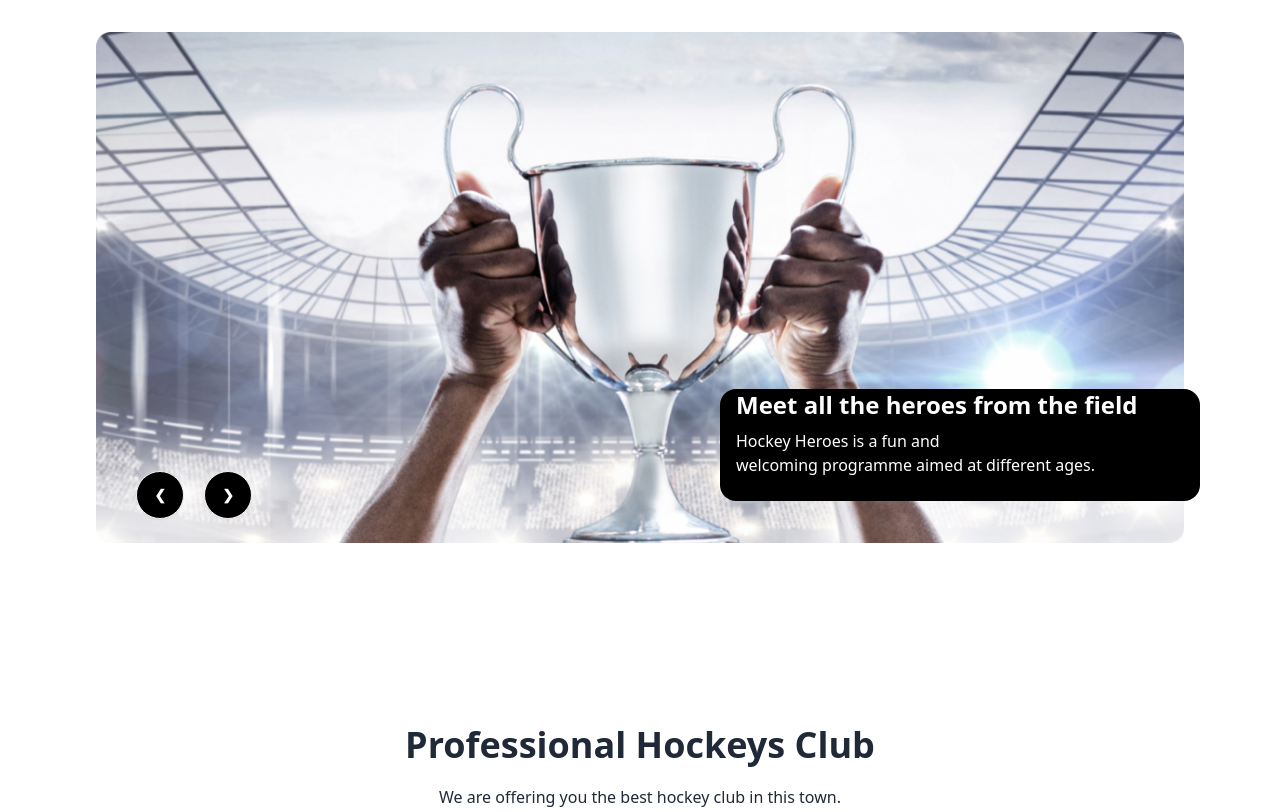
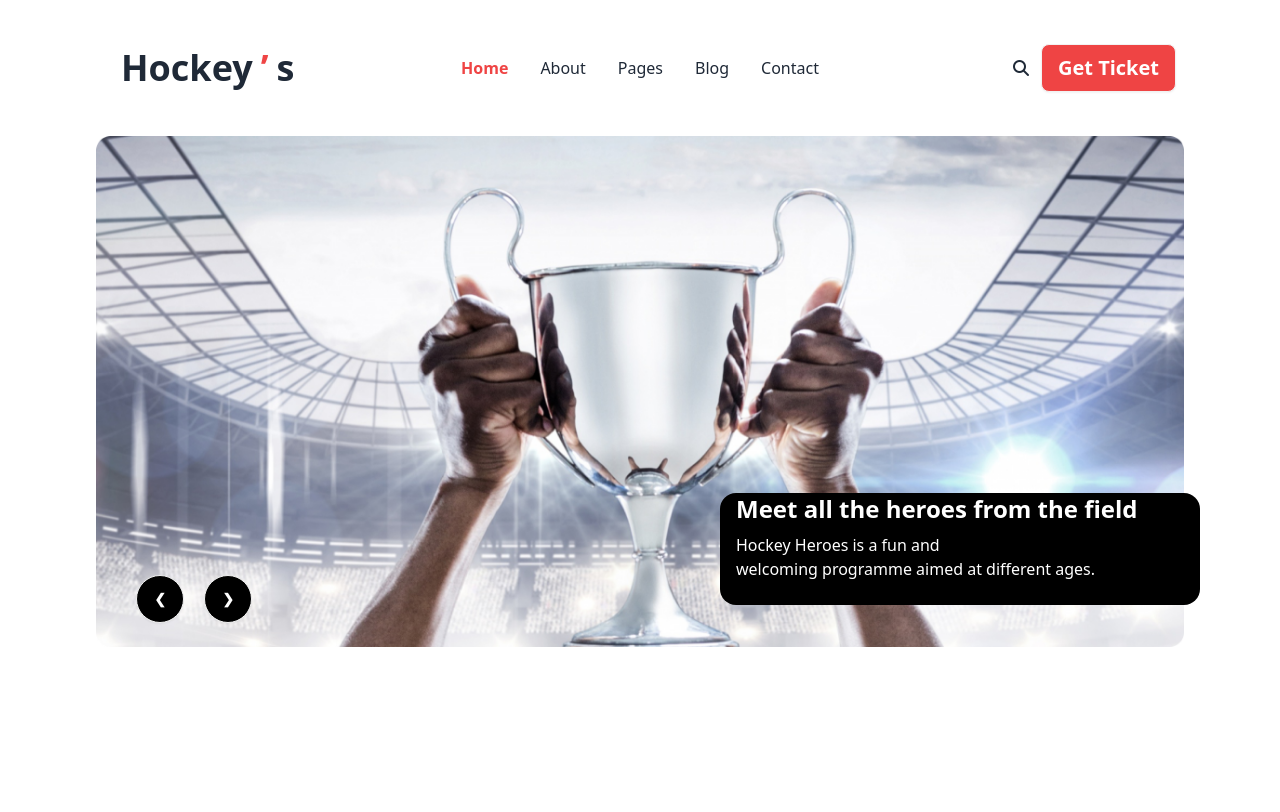
Before and after one commit to Md-MehDi-haSan/B9A3-Hockeys-main, a plain HTML site: page index.html in a window 1280 px wide. Shown: the top 812 px of the page. Drawn offline with nearby package versions, Linux system fonts and the light colour scheme.

Commit message:
my second commit before responsive

```diff
--- a/index.html
+++ b/index.html
@@ -43,6 +43,58 @@
 
 <body>
     <header>
+        <!-- nav bar section starts here -->
+
+        <section class=" container mx-auto lg:px-24 px-8 my-8 ">
+
+        <div class="navbar bg-base-100">
+            <div class="navbar-start">
+              <div class="dropdown">
+                <div tabindex="0" role="button" class="btn btn-ghost lg:hidden">
+                  <svg xmlns="http://www.w3.org/2000/svg" class="h-5 w-5" fill="none" viewBox="0 0 24 24" stroke="currentColor"><path stroke-linecap="round" stroke-linejoin="round" stroke-width="2" d="M4 6h16M4 12h8m-8 6h16" /></svg>
+                </div>
+                <ul tabindex="0" class="menu menu-sm dropdown-content mt-3 z-[1] p-2 shadow bg-base-100 rounded-box w-52">
+                  <li><a>Home</a></li>
+                  <li>
+                    <a>About</a>
+                    <!-- <ul class="p-2">
+                      <li><a>Submenu 1</a></li>
+                      <li><a>Submenu 2</a></li>
+                    </ul> -->
+                  </li>
+                  <li><a>Pages</a></li>
+                  <li><a>Blog</a></li>
+                  <li><a>Contact</a></li>
+                </ul>
+              </div>
+              <a class="btn btn-ghost text-4xl">Hockey <span class="text-red-500">’</span>s</a>
+            </div>
+            <div class="navbar-center hidden lg:flex">
+              <ul class="menu menu-horizontal px-1">
+                <li><a class="text-red-500 text-base font-bold">Home</a></li>
+                <li>
+                    <a class="text-base">About</a>
+                  <!-- <details>
+                    <summary>About</summary>
+                    <ul class="p-2">
+                      <li><a>Submenu 1</a></li>
+                      <li><a>Submenu 2</a></li>
+                    </ul>
+                  </details> -->
+                </li>
+                <li><a class="text-base">Pages</a></li>
+                <li><a class="text-base">Blog</a></li>
+                <li><a class="text-base">Contact</a></li>
+              </ul>
+            </div>
+            <div class="navbar-end flex space-x-3">
+                <i class="fa-solid fa-magnifying-glass"></i>
+              <a class="btn bg-red-500 text-white text-xl">Get Ticket</a>
+            </div>
+          </div>
+        </section>
+
+
 
         <!-- banner carousel starts -->
         <!-- class="absolute flex justify-between transform -translate-y-1/2 left-5 right-5 top-1/2" -->
@@ -310,7 +362,7 @@
                             <label class="font-bold" for="fname">Message</label> <br>
                             <textarea class=" w-full h-52 p-4 bg-gray-100" id="subject" name="subject" placeholder="Write Your Message"></textarea></div>
                         <div class="col-span-2">
-                            <input class=" block w-full h-14 p-4 text-white font-bold rounded-xl bg-red-600 " type="submit" value="Send Message"></div>
+                            <input class=" block w-full h-14 p-4 text-white font-semibold rounded-xl bg-red-500 " type="submit" value="Send Message"></div>
                     </div>
                 </div>
                 <div class="mx-auto w-full h-36 justify-between text-center gap-5 mt-10 bg-gray-100 rounded-2xl ">
```
